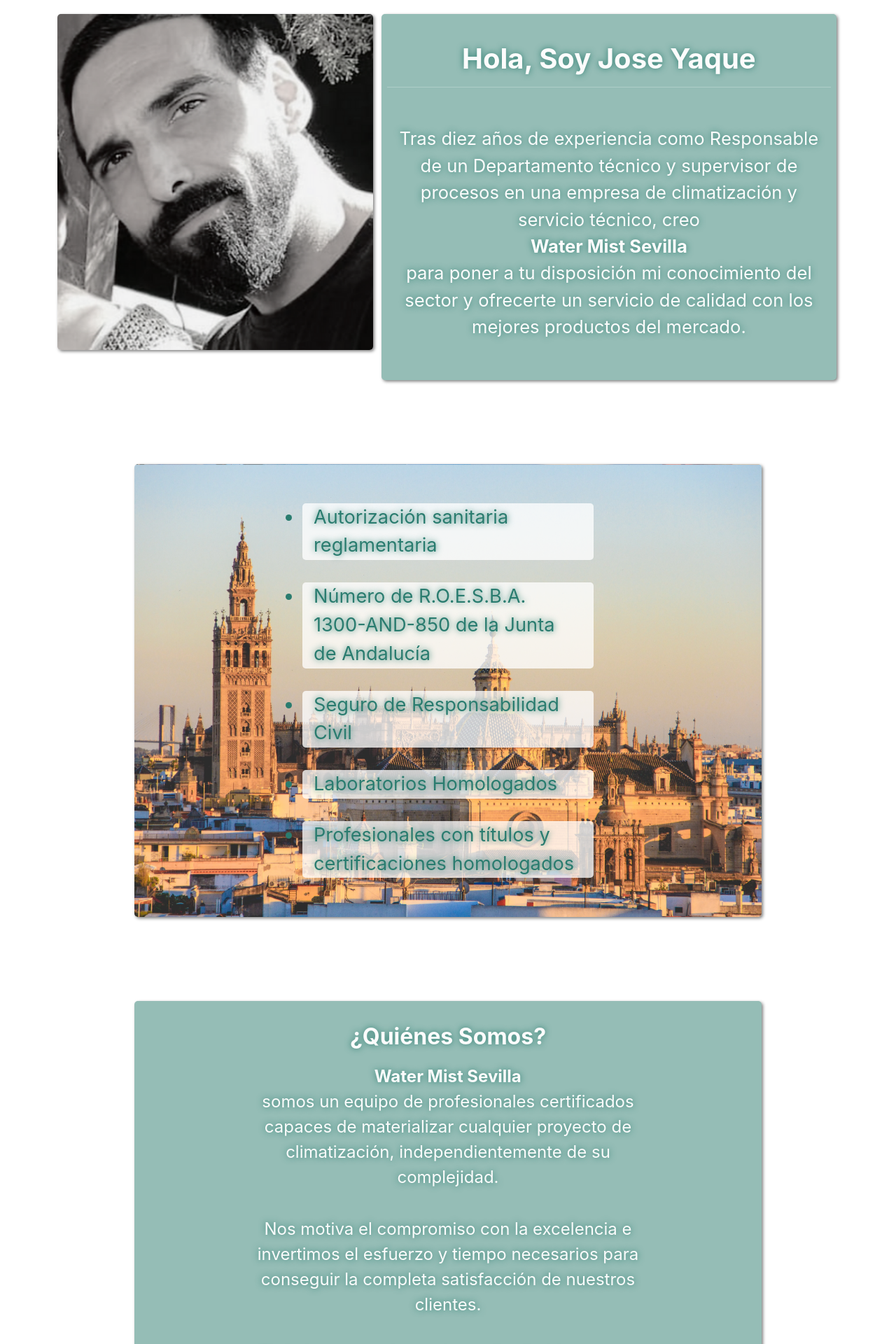
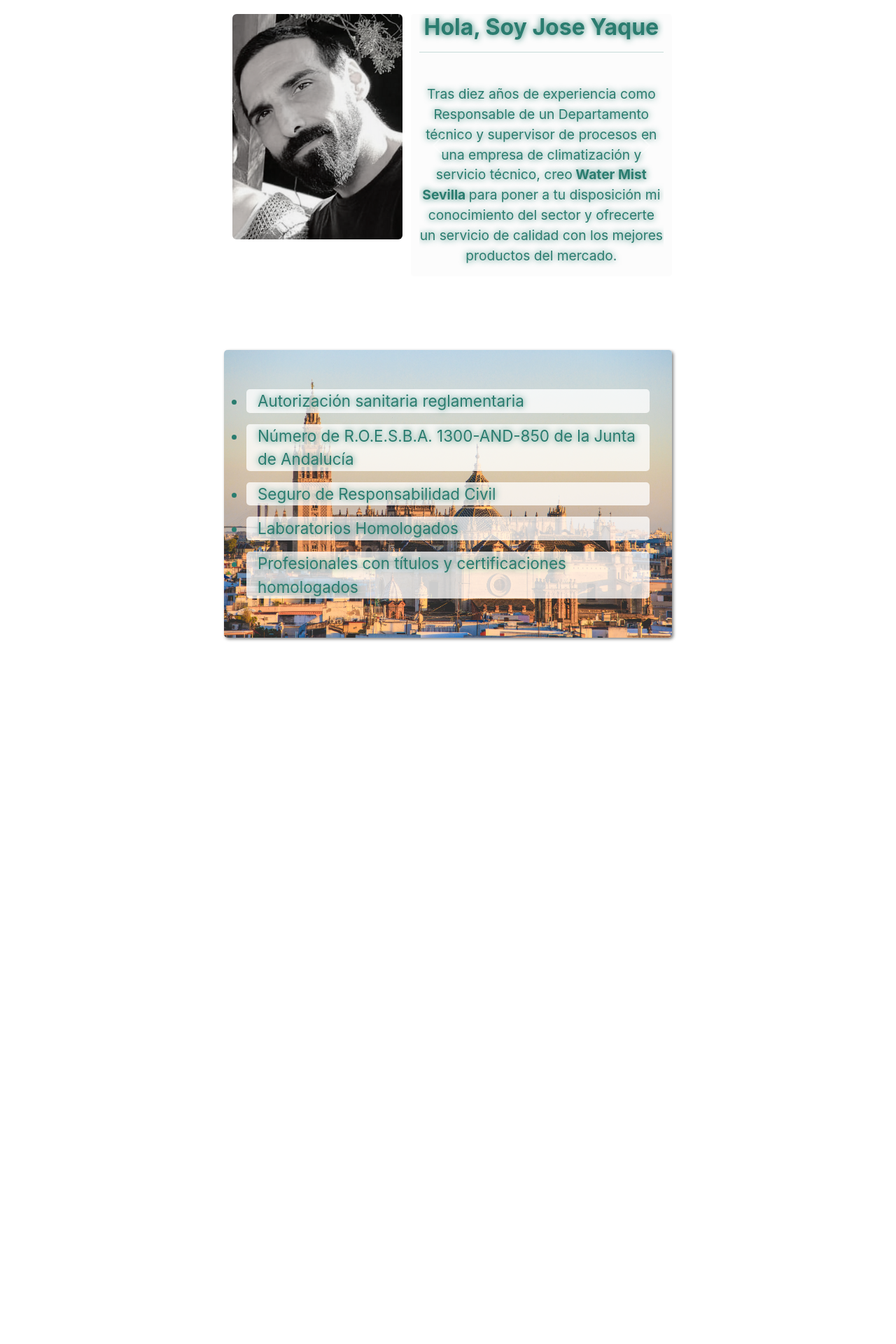
Before and after one commit to Vicmescan/water-mist-sevilla, a React (Create React App) app: page /#/acercaDe in a window 1280 px wide. Shown: the part 180-2100 px from the top of the page at 70% size. After the commit the page ends 1171 px from the top, so only its background shows below. Built offline with nearby package versions, Linux system fonts and the light colour scheme.

Commit message:
finished AcercaDe Page

```diff
--- a/src/components/acercaDe/QuienSoy.js
+++ b/src/components/acercaDe/QuienSoy.js
@@ -1,6 +1,9 @@
 import React from "react";
 import { Container, Row, Col } from "react-bootstrap";
 import { AttentionSeeker } from "react-awesome-reveal";
+import QuienSoyCarousel from "./QuienSoyCarousel";
+import jose from "../../assets/images/jose.webp";
+import Image from "react-bootstrap/Image";
 
 
 const QuienSoy = () => {
@@ -8,31 +11,16 @@ const QuienSoy = () => {
     <div className="quienSoy">
         <Container>
           <Row>
-            <Col md={5}>
+            <Col xs={12} sm={5} md={5}  >
             <AttentionSeeker effect="flash" delay={500}>
-                <h1 className="quienSoy-title d-md-none">Hola, Soy Jose Yaque</h1>
+                <h1 className="quienSoy-title d-md-none p-1">Hola, Soy Jose Yaque</h1>
               </AttentionSeeker>
+                <br className="d-md-none"></br>
+                <Image src={jose} alt="Foto de Jose Yaque"  rounded className="quienSoy-image"/>
               <br className="d-md-none" ></br>
-              <div className="quienSoy-image" alt="Foto de Jose Yaque">
-              </div>
             </Col>
-            <Col md={7} className="quienSoy-paragraph" >
-              <AttentionSeeker effect="flash" delay={500}>
-                <h1 className="quienSoy-title d-none d-md-block">Hola, Soy Jose Yaque</h1>
-              </AttentionSeeker>
-              <hr  className="d-none d-md-block"></hr >
-              <br></br>
-              <p >
-                Tras diez años de experiencia como Responsable de un
-                Departamento técnico y supervisor de procesos en una empresa de
-                climatización y servicio técnico, creo
-                <AttentionSeeker effect="heartBeat" delay={5000}>
-                  <b> Water Mist Sevilla</b>
-                </AttentionSeeker>
-                para poner a tu disposición mi conocimiento del sector y
-                ofrecerte un servicio de calidad con los mejores productos del
-                mercado.
-              </p>
+            <Col xs={12} sm={7} md={7} className="quienSoy-paragraph">
+              <QuienSoyCarousel />
             </Col>
           </Row>
         </Container>
--- /dev/null
+++ b/src/components/acercaDe/QuienSoyCarousel.js
@@ -0,0 +1,54 @@
+import Carousel from "react-bootstrap/Carousel";
+import { AttentionSeeker } from "react-awesome-reveal";
+
+function QuienSoyCarousel() {
+  return (
+    <Carousel interval={10000} rounded className="quienSoyCarousel" >
+      <Carousel.Item>
+        <AttentionSeeker effect="flash" delay={500} triggerOnce="true">
+          <h1 className="quienSoy-title d-none d-md-block">
+            Hola, Soy Jose Yaque
+          </h1>
+          <h1 className="quienSoy-title d-md-none">Sobre mí</h1>
+        </AttentionSeeker>
+        <hr></hr>
+        <br></br>
+        <p>
+          Tras diez años de experiencia como Responsable de un Departamento
+          técnico y supervisor de procesos en una empresa de climatización y
+          servicio técnico, creo
+          <b> Water Mist Sevilla </b>
+          para poner a tu disposición mi conocimiento del sector y ofrecerte un
+          servicio de calidad con los mejores productos del mercado.
+        </p>
+      </Carousel.Item>
+      <Carousel.Item>
+        <h1 className="quienSoy-title">
+          <AttentionSeeker effect="flash" delay={500} triggerOnce="true">
+            <b> Water Mist Sevilla</b>
+          </AttentionSeeker>
+          <hr></hr>
+        </h1>
+        <p>
+          Somos un equipo de profesionales certificados capaces de materializar
+          cualquier proyecto de climatización, independientemente de su
+          complejidad.<br></br>
+          Nos motiva el compromiso con la excelencia e invertimos el esfuerzo y
+          tiempo necesarios para conseguir la completa satisfacción de nuestros
+          clientes.<br></br>
+          Trabajamos con los mejores distribuidores para garantizar que nuestros
+          materiales y productos tengan la calidad que mereces.
+        </p>
+        {/* <p className="quienesSomos-paragraph">
+            Póngase en contacto con nosotros para concertar una cita sin
+            compromiso.
+          </p>
+          <Button className="quienesSomos-button" as={NavLink} to="/contacto">
+            Contactar
+          </Button> */}
+      </Carousel.Item>
+    </Carousel>
+  );
+}
+
+export default QuienSoyCarousel;
--- a/src/routes/AcercaDe.js
+++ b/src/routes/AcercaDe.js
@@ -1,6 +1,5 @@
 import React from "react";
 import { motion } from "framer-motion";
-import QuienesSomos from "../components/acercaDe/QuienesSomos";
 import QuienSoy from "../components/acercaDe/QuienSoy";
 import Puntos from "../components/acercaDe/Puntos";
 
@@ -15,7 +14,7 @@ const AcercaDe = () => {
     >
       <QuienSoy />
       <Puntos />
-      <QuienesSomos />
+      {/* <QuienesSomos /> */}
     </motion.div>
   );
 };
--- a/src/styles/acercaDe.css
+++ b/src/styles/acercaDe.css
@@ -1,10 +1,9 @@
 .acercaDe {
-  /* width: 100vw; */
-  /* height: 100vh;
-  top: 0;
-  left: 0;
-  position: absolute;
-  z-index: -2; */
+  width: 100vw;
+  display: flex;
+  align-items: center;
+  justify-content: center;
+  flex-direction: column;
 }
 
 .acercaDe-img {
@@ -19,21 +18,12 @@
 /* QuienSoy component */
 
 .quienSoy {
-  margin-top: 15vh;
-  display: flex;
-  flex-direction: column;
-  justify-content: center;
-  align-items: center;
-  color: var(--dark-background-color) !important;
-  z-index: -1;
+  margin-top: 12vh;
 }
 
 .quienSoy-image {
-   background: url(../../src/assets/images/jose.webp) no-repeat center center/cover;
+  border-radius: 5px;
   width: 100%;
-  height: 100%;
-  min-height: 60vh;
-  border-radius: 5px;
 }
 
 .quienSoy-title {
@@ -44,161 +34,114 @@
 }
 
 .quienSoy-paragraph {
-  margin: 10vh auto;
-  padding: 5vh 0.5rem;
   color: var(--white-color) !important;
   background-color: var(--light-background-color) !important;
-  font-size: 1.5rem;
+  font-size: 1.3rem;
   text-align: center;
   text-shadow: 0 0 10px var(--dark-background-color);
   border-radius: 5px;
+}
+
+.quienSoyCarousel {
+ padding: 1rem 0;
+ height: 70vh;
+}
+
+.carousel-indicators * {
+  background-color: rgba(255, 0, 0, 0) !important;
 }
 
 /* Puntos */
 
 .puntos {
   width: 100%;
-  display: flex;
-  justify-content: center;
-  flex-direction: column;
   padding: 5vh 2rem;
 }
 
 .puntos-item {
-    margin: 1rem 0;
-    color: var(--dark-background-color) !important;
-    background-color: rgba(255, 255, 255, 0.76) !important;
-    text-shadow: 0 0 10px var(--dark-background-color);
-    border-radius: 5px;
-    padding: 0 1rem;
-}
-
-/* QuienesSomos component */
-
-.quienesSomos {
-  padding: 5vh 0;
-  display: flex;
-  flex-direction: column;
-  justify-content: space-around;
-  align-items: center;
-  background-color: var(--light-background-color) !important;
-  color: var(--white-color);
-}
-
-.quienesSomos-title {
-  font-size: 2rem;
-  font-weight: bold;
-  text-align: center;
+  margin: 1rem 0;
+  color: var(--dark-background-color) !important;
+  background-color: rgba(255, 255, 255, 0.76) !important;
   text-shadow: 0 0 10px var(--dark-background-color);
-}
-
-.quienesSomos-paragraph {
-  font-size: 1.2rem;
-  text-align: center;
-  text-shadow: 0 0 10px var(--dark-background-color);
-  padding: 0.7rem;
-}
-
-.quienesSomos-button {
-  background-color: var(--dark-background-color);
-  color: var(--white-color);
-  border: solid 1px var(--light-background-color) !important;
-  border-radius: 25px;
-  padding: 0.5rem;
-  box-shadow: 2px 2px 4px rgba(0, 0, 0, 0.5);
-}
-
-.quienesSomos-button:hover {
-  background-color: var(--light-background-color);
+  border-radius: 5px;
+  padding: 0 1rem;
+  font-size: 1.3rem;
 }
 
 @media screen and (min-width: 576px) {
   .quienSoy {
-    margin-top: 20vh;
+    height:60vh;
   }
 
-  .quienSoy-image {
-    width: 100%;
-    box-shadow: 2px 2px 4px rgba(0, 0, 0, 0.5);
-    min-height: none;
+  .quienSoy-title {
+    font-size: 1.8rem;
   }
 
   .quienSoy-paragraph {
-    width: 100%;
-    margin: 20vh auto 10vh!important;
+    font-size: 1rem;
+    background-color: var(--white-color) !important;
+    color: var(--dark-background-color) !important;
+  }
+
+  .quienSoyCarousel {
+    height: 100%;
+    padding: 0;
+  }
+
+  .puntos {
+    width: 90%;
+    border-radius: 5px;
     box-shadow: 2px 2px 4px rgba(0, 0, 0, 0.5);
   }
 
-  .quienesSomos-paragraph {
-    font-size: 1.2rem;
-  }
-
-
-
   @media screen and (min-width: 768px) {
+    .quienSoy {
+      margin-top: 25vh !important;
+      margin-bottom: 0;
+      height: 50vh;
+    }
 
     .quienSoy-title {
-      font-size: 2.5rem;
-    }
-
-    .quienSoy-image {
-      width: 100%;
-      height: 60%;
-      min-height: none;
+      font-size: 2rem;
     }
 
     .quienSoy-paragraph {
-      width: 55%;
       font-size: 1.2rem;
-      margin:0 !important;
-
     }
 
     .puntos {
-      width:85%;
-      margin: 15vh auto;
+      width: 85%;
+      margin: 10vh;
       border-radius: 5px;
       box-shadow: 2px 2px 4px rgba(0, 0, 0, 0.5);
     }
 
     .puntos-item {
-      width: 50%;
-      font-size: 1.7rem;
+      font-size: 1.4rem;
       margin: 1rem auto;
-    }
-
-    .quienesSomos {
-      width:85%;
-      margin: 15vh auto;
-      padding:2rem;
-      border-radius: 5px;
-      box-shadow: 2px 2px 4px rgba(0, 0, 0, 0.5);
     }
   }
 
-  @media screen and (min-width: 992px ) {
+  @media screen and (min-width: 992px) {
+    .quienSoy {
+      margin-top: 25vh;
+      width: 70%;
+    }
+
+    .puntos {
+      width: 70%;
+    }
+  }
+
+  @media screen and (min-width: 1200px) {
 
     .quienSoy {
       margin-top: 25vh;
-    }
-
-    .quienSoy-paragraph {
-      width: 57%;
-      font-size: 1.6rem;
+      width: 50%;
     }
 
     .puntos {
-      width : 70%;
+      width: 50%;
     }
-
-    .quienesSomos {
-      width: 70%;
-      padding-left:10rem;
-      padding-right:10rem;
-    }
-    .quienesSomos-paragraph {
-      font-size: 1.5rem;
-    }
-
   }
 }
```
